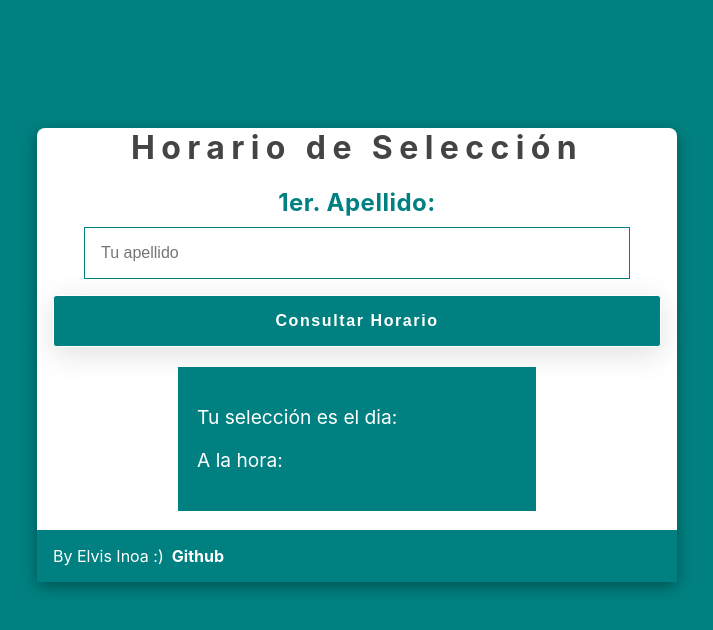
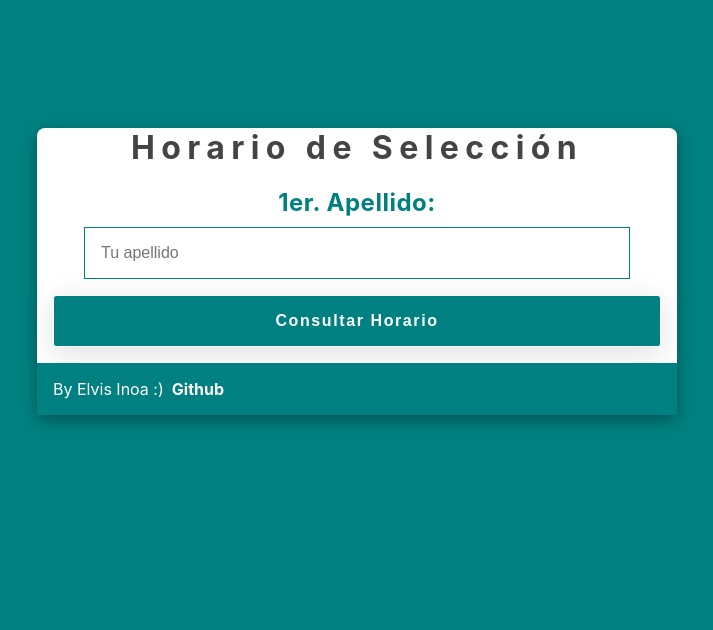
Before and after one commit to soyjosue/horarioseleccionapec, a React (Create React App) app: page / in a window 1280 px wide. Shown: the top 630 px of the page, without its empty margins (283-996 px from the left). Built offline with nearby package versions, Linux system fonts and the light colour scheme.

Commit message:
version 1 completada

```diff
--- a/src/App.js
+++ b/src/App.js
@@ -9,9 +9,13 @@ function App() {
   const [day, setDay] = useState("");
   const [hour, setHour] = useState("");
 
+  const [show, setShow] = useState(false);
+
   const onCLickConsult = () => {
+    setShow(false);
     setDay(getDay(lastname));
     setHour(getHour(lastname));
+    setShow(true);
   }
 
   return (
@@ -34,10 +38,12 @@ function App() {
         <button className="btnSend"
           onClick={onCLickConsult}>Consultar Horario</button>
 
-        <div className="divResult">
+        {show &&
+          <div className="divResult">
           <p>Tu selección es el dia: <b>{day}</b></p>
           <p>A la hora: <b>{hour}</b></p>
         </div>
+        }
 
         <div className="footer">
           <p>By Elvis Inoa :)</p>
```
